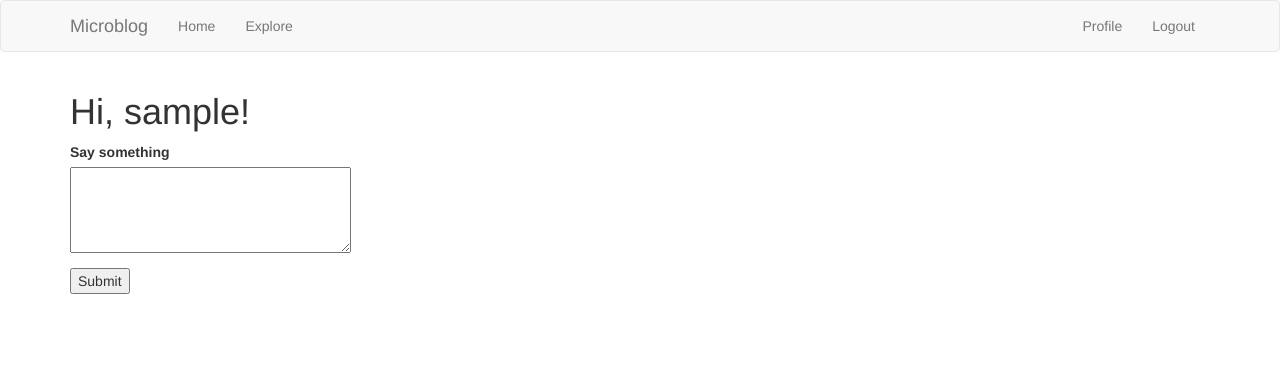
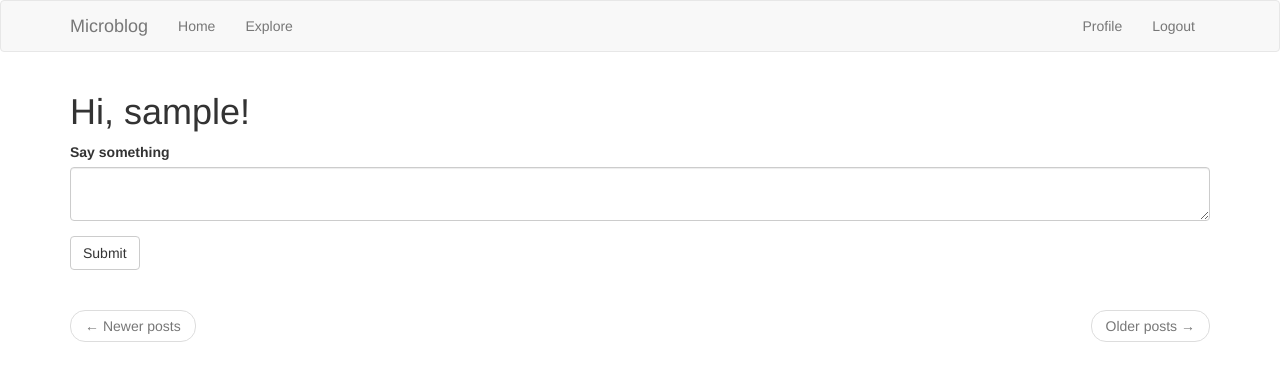
Before and after one commit to kishkoltz/Microblog, a Flask app: page / in a window 1280 px wide. Shown: the top 381 px of the page. Run offline with Flask 2, Linux system fonts and the light colour scheme; the visitor is signed in with stand-in values (Sample User, id 1); data comes from the database, SQL or seed files in the repository; data that the repository does not hold is empty; some libraries are stand-ins or nearby versions.

Commit message:
Redesigned pagination links

```diff
--- a/app/templates/index.html
+++ b/app/templates/index.html
@@ -1,27 +1,27 @@
 {% extends "base.html" %}
+{% import 'bootstrap/wtf.html' as wtf %}
 
 {% block app_content %}
     <h1>Hi, {{ current_user.username }}!</h1>
     {% if form %}
-        <form action="" method="post">
-                {{ form.hidden_tag() }}
-                <p>
-                        {{ form.post.label }}<br>
-                        {{ form.post(cols=32, rows=4) }}<br>
-                        {% for error in form.post.errors %}
-                        <span style="color:red;">[{{ error }}]</span>
-                        {% endfor %}
-                </p>
-                <p>{{ form.submit() }}</p>
-        </form>
+    {{ wtf.quick_form(form) }}
+    <br>
     {% endif %}
     {% for post in posts %}
         {% include '_post.html' %}
     {% endfor %}
-        {% if prev_url %}
-        <a href="{{ prev_url }}">Newer posts</a>
-        {% endif %}
-        {% if next_url %}
-        <a href="{{ next_url }}">Older posts</a>
-        {% endif %}
+    <nav aria-label="...">
+        <ul class="pager">
+            <li class="previous{% if not prev_url %} disabled{% endif %}">
+                <a href="{{ prev_url or '#' }}">
+                    <span aria-hidden="true">&larr;</span> Newer posts
+                </a>
+            </li>
+            <li class="next {% if not next_url %} disabled{% endif %}">
+                <a href="{{ next_url or '#' }}">
+                    Older posts <span aria-hidden="true">&rarr;</span>
+                </a>
+            </li>
+        </ul>
+    </nav>
 {% endblock %}
```
Lines whose indentation alone changed are shown as unchanged.
